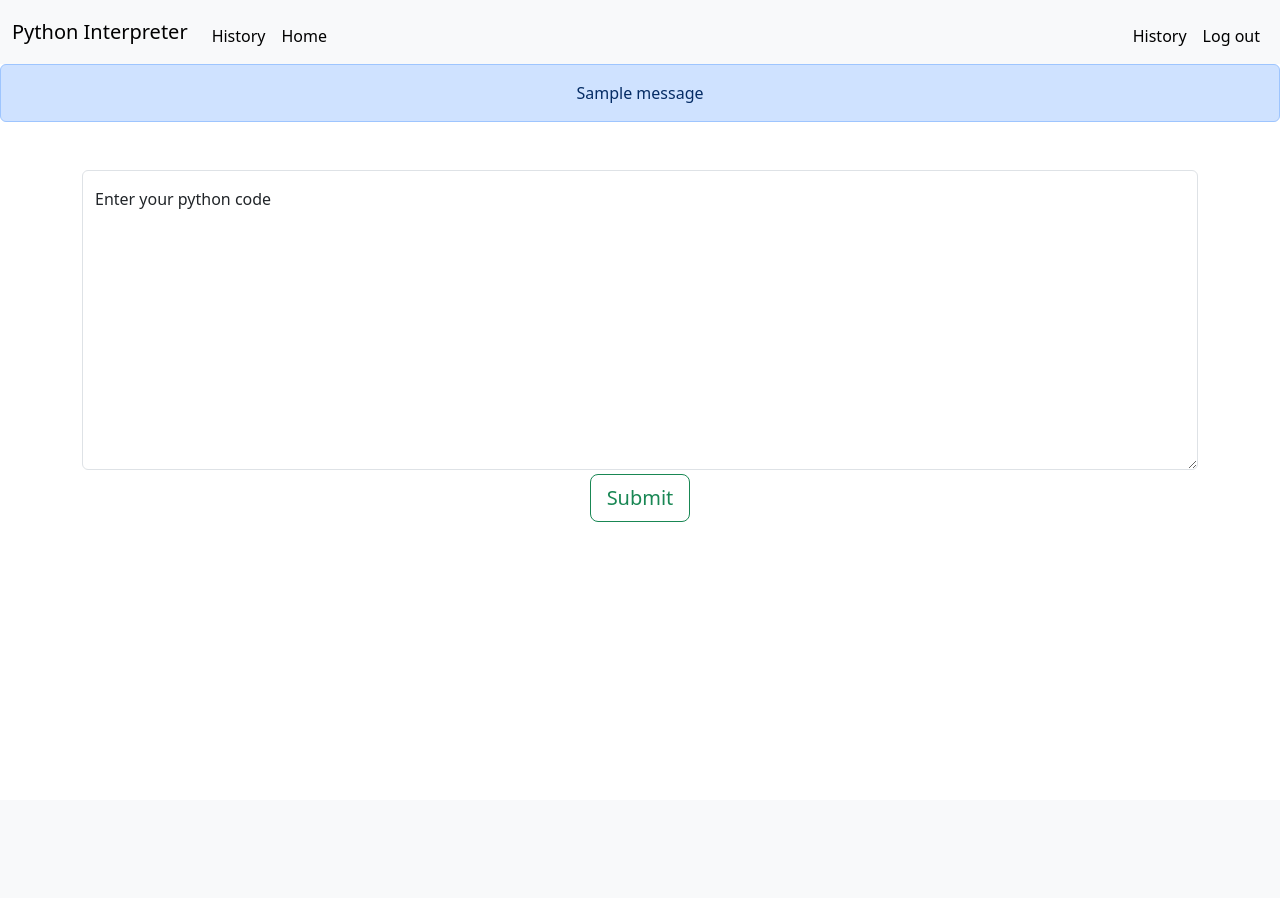
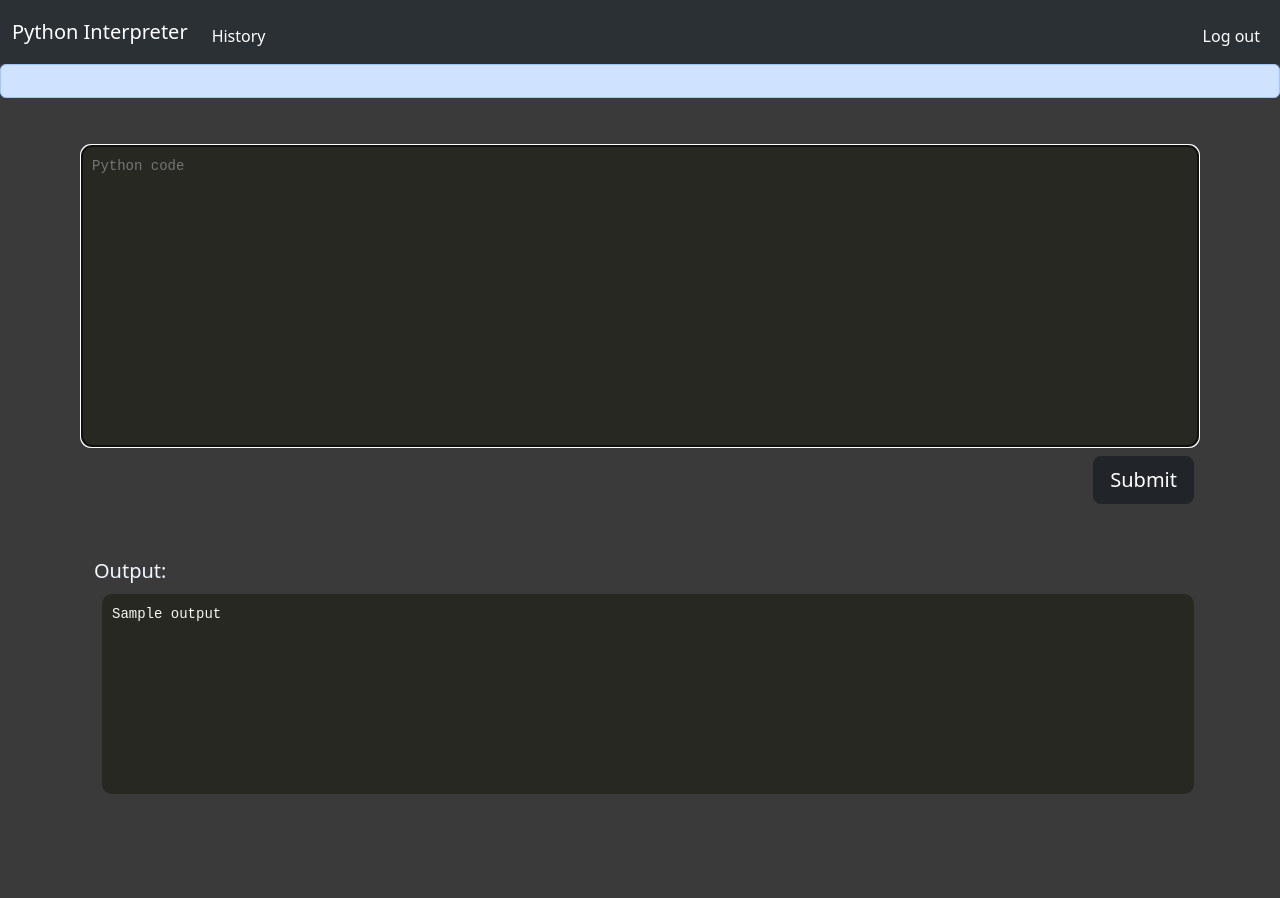
Before and after one commit to kumudugg/online-compiler, a Flask app: template templates/index.html in a window 1280 px wide. Before the commit the page ends 522 px from the top, so only its background shows below. Run offline with Flask 3, Linux system fonts and the light colour scheme; the visitor is signed in with stand-in values (Sample User, id 1); the template is opened without the code that fills it: most values are stand-ins (such as "Sample title", 1, 10 or a date in 2020); one stand-in notice (Sample message) is shown.

Commit message:
main program is done

```diff
--- a/app.py
+++ b/app.py
@@ -1,11 +1,11 @@
 # import libraries
 import sqlite3
+import subprocess
 from flask import Flask, flash, redirect, render_template, request, session
 from flask_session import Session
 
 #c onfigure app
 app = Flask("__name__")
-app.run(debug=True)
 
 # configure session
 app.config["SESSION_PERMANANT"] = True
@@ -22,9 +22,21 @@ def index():
     if request.method == "POST":
 
         code = request.form.get("code")
-        if not code:
-            return redirect("/")
 
-        return redirect("/")
+        try:
+            process = subprocess.Popen(['python3', '-c', code], stdout=subprocess.PIPE, stderr=subprocess.PIPE, text=True)
+            stdout, stderr = process.communicate()
+
+            if process.returncode == 0:
+                output = stdout
+
+            else:
+                output = stderr
+
+            return render_template("index.html", output = output)
+
+        except Exception as e:
+            return render_template("index.html", error = str(e))
+
     else:
         return render_template("index.html")
--- a/static/styles.css
+++ b/static/styles.css
@@ -1,7 +1,32 @@
-nav {
-    color: red;
+body {
+    background-color: rgb(58, 58, 58);
 }
 
-nav:hover{
-    background-color: aqua;
+
+.coding-area {
+    width: 100%;
+    height: 300px;
+    font-family: 'Courier New', Courier, monospace;
+    font-size: 14px;
+    background-color: #272822;
+    color: #F8F8F2;
+    border: none;
+    padding: 10px;
+    box-sizing: border-box;
+    border-radius: 10px;
+    resize: none;
 }
+
+.out {
+    width: 100%;
+    height: 200px;
+    font-family: 'Courier New', Courier, monospace;
+    font-size: 14px;
+    background-color: #272822;
+    color: #F8F8F2;
+    border: none;
+    padding: 10px;
+    box-sizing: border-box;
+    border-radius: 10px;
+    resize: none;
+}
--- a/templates/index.html
+++ b/templates/index.html
@@ -7,9 +7,15 @@
 {% block main %}
     <form action="/" method="POST">
         <div class="form-floating">
-            <textarea class="form-control" placeholder="Python code" id="floatingTextarea2" style="height:300px" name="code"></textarea>
-            <label for="floatingTextarea2">Enter your python code</label>
+            <textarea class="coding-area" placeholder="Python code" autofocus style="height:300px" name="code"></textarea>
         </div>
-        <input type="submit" class="btn btn-outline-success btn-lg m-1" value="Submit">
+        <div class="d-grid gap-2 d-md-flex justify-content-md-end">
+            <input type="submit" class="btn btn-dark btn-lg m-1 " value="Submit">
+        </div>
     </form>
+
+    <footer class="container py-5">
+        <div class="fs-5" style="color: aliceblue;">Output:</div>
+        <pre class="out m-2">{{output}}</pre>
+    </footer>
 {% endblock %}
--- a/templates/layout.html
+++ b/templates/layout.html
@@ -15,7 +15,7 @@
     </head>
 
     <body>
-        <nav class="navbar navbar-expand-lg bg-body-tertiary">
+        <nav class="navbar navbar-expand-lg bg-body-tertiary nav-color" data-bs-theme="dark">
             <div class="container-fluid">
                 <a class="navbar-brand" href="/">Python Interpreter</a>
                 <button class="navbar-toggler" type="button" data-bs-toggle="collapse" data-bs-target="#navbarSupportedContent" aria-controls="navbarSupportedContent" aria-expanded="false" aria-label="Toggle navigation">
@@ -25,10 +25,8 @@
                     {% if session["user_id"] %}
                         <ul class="navbar-nav me-auto mt-2">
                             <li class="nav-item"> <a class="nav-link active" aria-current="page" href="/history">History</a></li>
-                            <li class="nav-item"> <a class="nav-link active" aria-current="page" href="/home">Home</a></li>
                         </ul>
                         <ul class="navbar-nav ms-auto mt-2">
-                            <li class="nav-item"> <a class="nav-link active" aria-current="page" href="/changepw">History</a></li>
                             <li class="nav-item"> <a class="nav-link active" aria-current="page" href="/logout">Log out</a></li>
                         </ul>
 
@@ -45,14 +43,15 @@
         {% if get_flashed_messages() %}
         <header>
             <div class="alert alert-primary mb-0 text-center" role="alert">
-                {{ get_flashed_messages() | join(" ") }}
+                {{error}}
             </div>
         </header>
         {% endif %}
 
 
-        <main class="container py-5 text-center">
+        <main class="container py-5">
             {% block main %}{% endblock %}
         </main>
+
     </body>
 </html>
```
